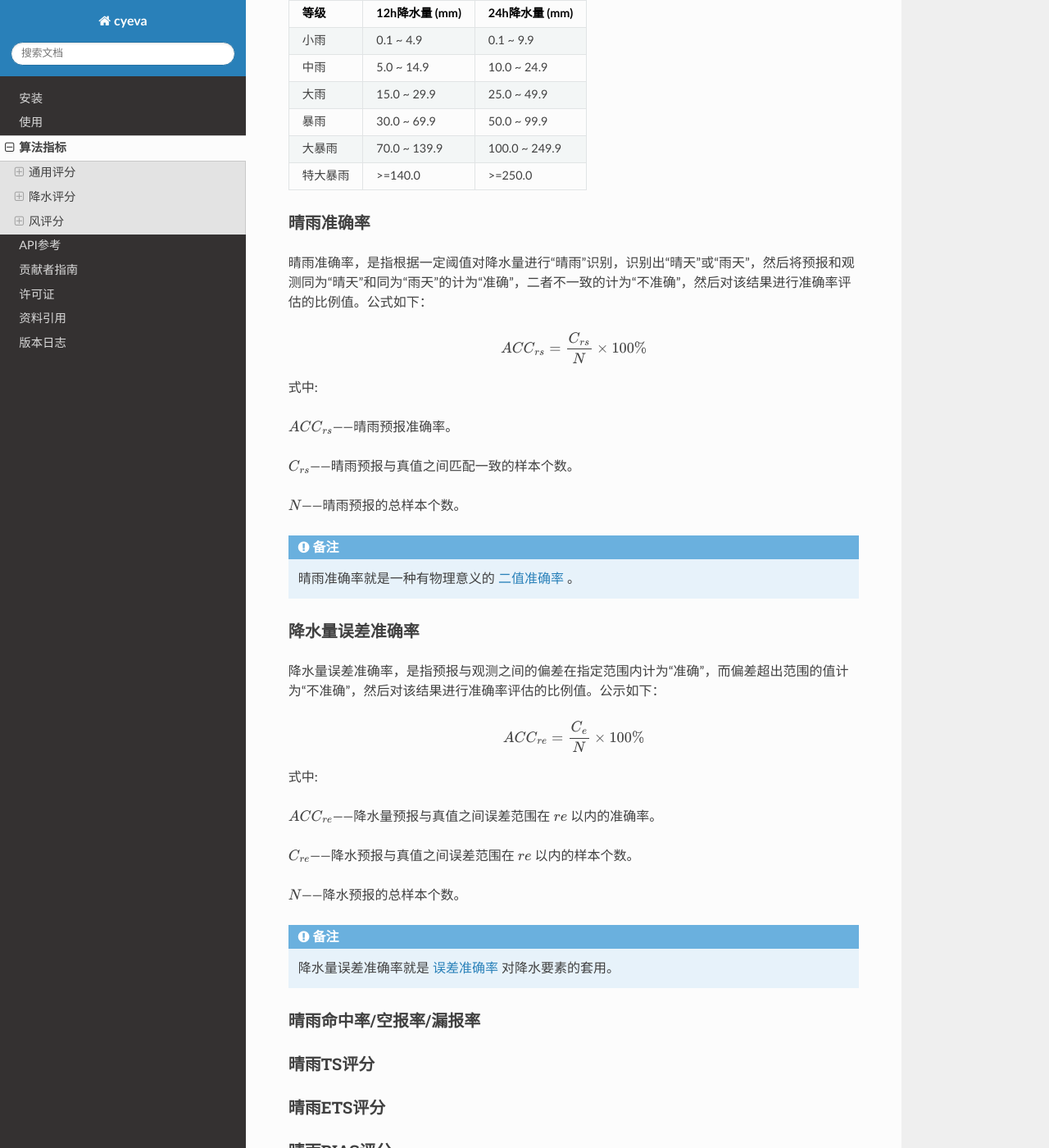
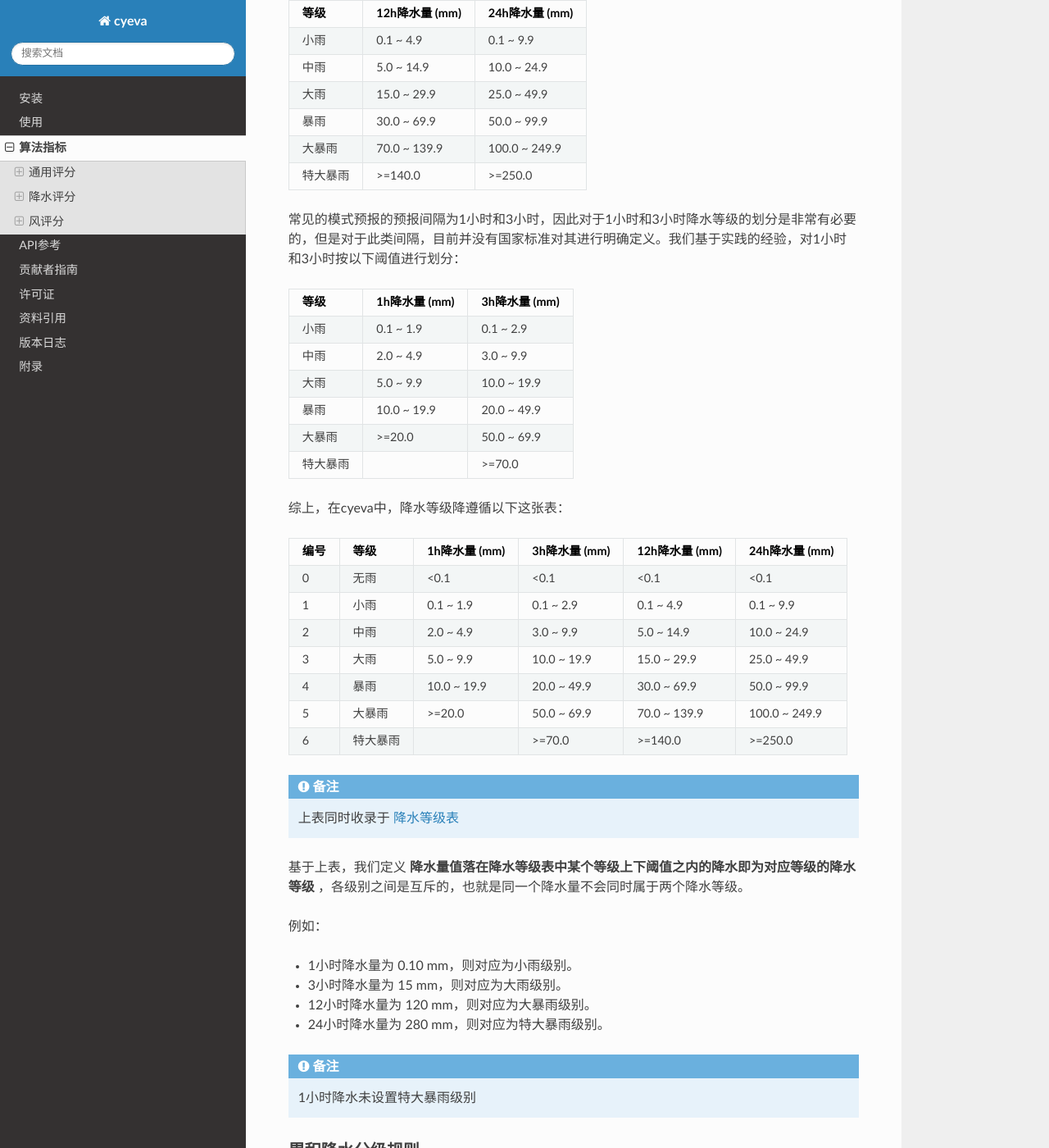
Before and after one commit to caiyunapp/cyeva, a Sphinx documentation site: the page built from docs/source/content/indicator.rst, in a window 1280 px wide and 1400 px high, scrolled down 2652 px. Shown: the whole window at 82% size. Built offline with Sphinx 7.4.7 and the Read the Docs theme 2.0.0, drawn with Linux system fonts in a browser that asks for light colours; some of the changed text lies outside the part shown.

Commit message:
docs: Add precip levels and appendix.

```diff
--- a/docs/source/content/indicator.rst
+++ b/docs/source/content/indicator.rst
@@ -109,11 +109,11 @@
 降水评分
 -----------
 
-降水分级及累计将水分级规则
-^^^^^^^^^^^^^^^^^^^^^^^^^^^^^^^^
-对于降水等级的划分，目前行业上有两个国标文件对12小时和24小时的等级判断阈值做了定义：
+降水分级规则
+^^^^^^^^^^^^^^^
+对于降水等级的划分，目前行业上有两个国家标准对12小时和24小时的等级判断阈值做了定义：
 
-1. `《中华人民共和国气象行业标准——降水量等级 GB/T 28592——2012》 <http://zwgk.cma.gov.cn/zfxxgk/gknr/flfgbz/bz/202102/P020210210400956117037.pdf>`_
+1. `《中华人民共和国气象行业标准——降水量等级 GB/T 28592——2012》 <http://www.gb688.cn/bzgk/gb/newGbInfo?hcno=B4A00E4ABCF80F8C6A048C1D0121A97D>`_
 2. `《中华人民共和国气象行业标准——降雨过程等级 QX/T 489——2019》 <http://zwgk.cma.gov.cn/zfxxgk/gknr/flfgbz/bz/202102/P020210210454156397962.pdf>`_
 
 具体如下：
@@ -134,7 +134,96 @@
 | 特大暴雨  | >=140.0         | >=250.0         |
 +-----------+-----------------+-----------------+
 
+常见的模式预报的预报间隔为1小时和3小时，因此对于1小时和3小时降水等级的划分是非常有必要的，但是对于此类间隔，目前并没有国家标准对其进行明确定义。我们基于实践的经验，对1小时和3小时按以下阈值进行划分：
 
++-----------+-----------------+-----------------+
+| 等级      | 1h降水量 (mm)   | 3h降水量 (mm)   |
++===========+=================+=================+
+| 小雨      | 0.1 ~ 1.9       | 0.1 ~ 2.9       |
++-----------+-----------------+-----------------+
+| 中雨      | 2.0 ~ 4.9       | 3.0 ~ 9.9       |
++-----------+-----------------+-----------------+
+| 大雨      | 5.0 ~ 9.9       | 10.0 ~ 19.9     |
++-----------+-----------------+-----------------+
+| 暴雨      | 10.0 ~ 19.9     | 20.0 ~ 49.9     |
++-----------+-----------------+-----------------+
+| 大暴雨    | >=20.0          | 50.0 ~ 69.9     |
++-----------+-----------------+-----------------+
+| 特大暴雨  |                 | >=70.0          |
++-----------+-----------------+-----------------+
+
+综上，在cyeva中，降水等级降遵循以下这张表：
+
++----------+----------+---------------+---------------+-----------------+-----------------+
+| 编号     | 等级     | 1h降水量 (mm) | 3h降水量 (mm) | 12h降水量 (mm)  | 24h降水量 (mm)  |
++==========+==========+===============+===============+=================+=================+
+| 0        | 无雨     | <0.1          | <0.1          | <0.1            | <0.1            |
++----------+----------+---------------+---------------+-----------------+-----------------+
+| 1        | 小雨     | 0.1 ~ 1.9     | 0.1 ~ 2.9     | 0.1 ~ 4.9       | 0.1 ~ 9.9       |
++----------+----------+---------------+---------------+-----------------+-----------------+
+| 2        | 中雨     | 2.0 ~ 4.9     | 3.0 ~ 9.9     | 5.0 ~ 14.9      | 10.0 ~ 24.9     |
++----------+----------+---------------+---------------+-----------------+-----------------+
+| 3        | 大雨     | 5.0 ~ 9.9     | 10.0 ~ 19.9   | 15.0 ~ 29.9     | 25.0 ~ 49.9     |
++----------+----------+---------------+---------------+-----------------+-----------------+
+| 4        | 暴雨     | 10.0 ~ 19.9   | 20.0 ~ 49.9   | 30.0 ~ 69.9     | 50.0 ~ 99.9     |
++----------+----------+---------------+---------------+-----------------+-----------------+
+| 5        | 大暴雨   | >=20.0        | 50.0 ~ 69.9   | 70.0 ~ 139.9    | 100.0 ~ 249.9   |
++----------+----------+---------------+---------------+-----------------+-----------------+
+| 6        | 特大暴雨 |               | >=70.0        | >=140.0         | >=250.0         |
++----------+----------+---------------+---------------+-----------------+-----------------+
+
+.. note::
+
+    上表同时收录于 :ref:`precip_table`
+
+基于上表，我们定义 **降水量值落在降水等级表中某个等级上下阈值之内的降水即为对应等级的降水等级** ，各级别之间是互斥的，也就是同一个降水量不会同时属于两个降水等级。
+
+
+例如：
+
+* 1小时降水量为 0.10 mm，则对应为小雨级别。
+* 3小时降水量为 15 mm，则对应为大雨级别。
+* 12小时降水量为 120 mm，则对应为大暴雨级别。
+* 24小时降水量为 280 mm，则对应为特大暴雨级别。
+
+.. note::
+
+    1小时降水未设置特大暴雨级别
+
+
+累积降水分级规则
+^^^^^^^^^^^^^^^^^^
+
+在降水等级的基础上，我们定义累积降水等级为： **降水量值落在降水等级表中某个等级下阈值之上的降水即属于对应等级的累积降水等级** ，各级别之间不是互斥的，也就是同一个降水量可能会同时属于多个降水等级，其阈值参考下表：
+
++----------+----------+---------------+---------------+-----------------+-----------------+
+| 编号     | 等级     | 1h降水量 (mm) | 3h降水量 (mm) | 12h降水量 (mm)  | 24h降水量 (mm)  |
++==========+==========+===============+===============+=================+=================+
+| 0        | 无雨     | <0.1          | <0.1          | <0.1            | <0.1            |
++----------+----------+---------------+---------------+-----------------+-----------------+
+| 1        | 小雨     | >=0.1         | >=0.1         | >=0.1           | >=0.1           |
++----------+----------+---------------+---------------+-----------------+-----------------+
+| 2        | 中雨     | >=2.0         | >=3.0         | >=5.0           | >=10.0          |
++----------+----------+---------------+---------------+-----------------+-----------------+
+| 3        | 大雨     | >=5.0         | >=10.0        | >=15.0          | >=25.0          |
++----------+----------+---------------+---------------+-----------------+-----------------+
+| 4        | 暴雨     | >=10.0        | >=20.0        | >=30.0          | >=50.0          |
++----------+----------+---------------+---------------+-----------------+-----------------+
+| 5        | 大暴雨   | >=20.0        | >=50.0        | >=70.0          | >=100.0         |
++----------+----------+---------------+---------------+-----------------+-----------------+
+| 6        | 特大暴雨 |               | >=70.0        | >=140.0         | >=250.0         |
++----------+----------+---------------+---------------+-----------------+-----------------+
+
+.. note::
+
+    上表同时收录于 :ref:`accum_precip_table`
+
+例如：
+
+* 1小时降水量为 0.10 mm，则对应为小雨级别。
+* 3小时降水量为 15 mm，则该次降水量最大达到大雨级别，但同时也达到了小雨和中雨级别的阈值，因此可以认为该降水量同时属于小雨、中雨和大雨。
+* 12小时降水量为 120 mm，则该次降水量达到了大暴雨级别，但同时也达到了小雨、中雨、大雨和暴雨级别的阈值，因此可以认为该降水量同时属于小雨、中雨、大雨、暴雨和大暴雨。
+* 以此类推
 
 晴雨准确率
 ^^^^^^^^^^^^^^
@@ -201,16 +290,16 @@
 降水分级BIAS评分
 ^^^^^^^^^^^^^^^^^^^^^^
 
-累计降水分级命中率/空报率/漏报率
+累积降水分级命中率/空报率/漏报率
 ^^^^^^^^^^^^^^^^^^^^^^^^^^^^^^^^
 
-累计降水分级TS评分
+累积降水分级TS评分
 ^^^^^^^^^^^^^^^^^^^^^^^^^^^^^^^^^^
 
-累计降水分级ETS评分
+累积降水分级ETS评分
 ^^^^^^^^^^^^^^^^^^^^
 
-累计降水分级BIAS评分
+累积降水分级BIAS评分
 ^^^^^^^^^^^^^^^^^^^^^^
 
 风评分
--- a/docs/source/index.rst
+++ b/docs/source/index.rst
@@ -23,3 +23,4 @@ cyeva 将致力于让气象要素确定性预报准确率的自动化评估变
    content/license
    content/citation
    content/changelog
+   content/appendix
```
Also changed, not shown: other parts of docs/source/content/indicator.rst (+1 -1 lines), docs/source/content/appendix.rst (added, +93 -0 lines).
